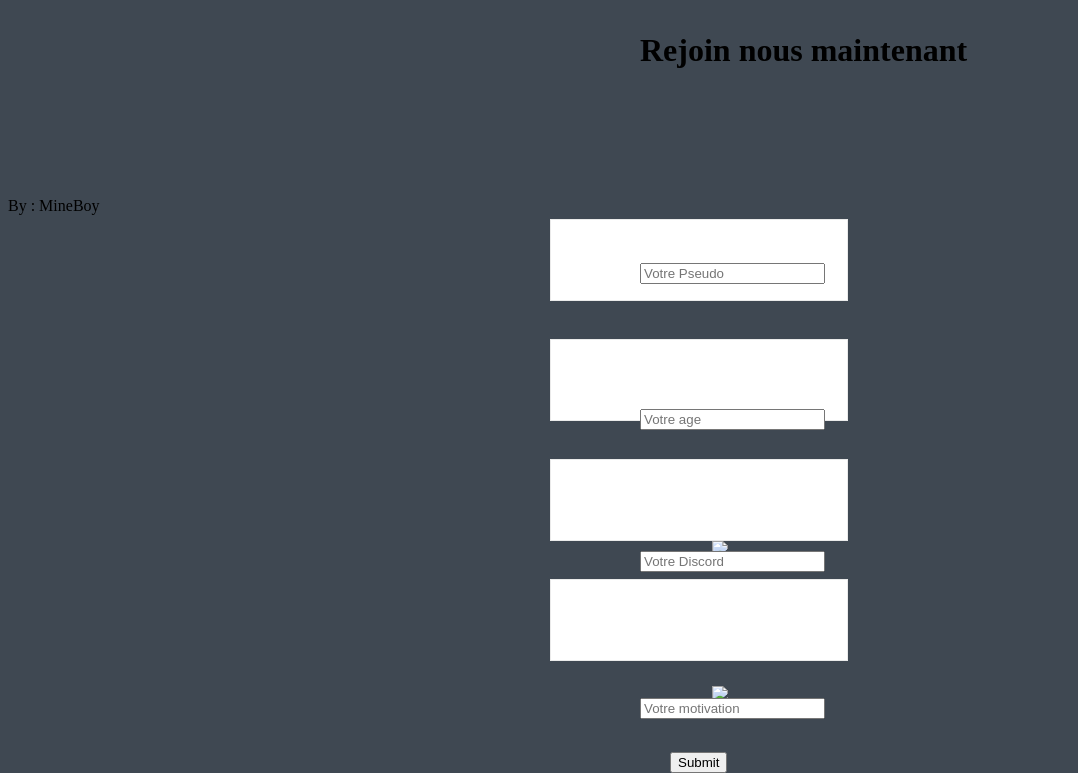
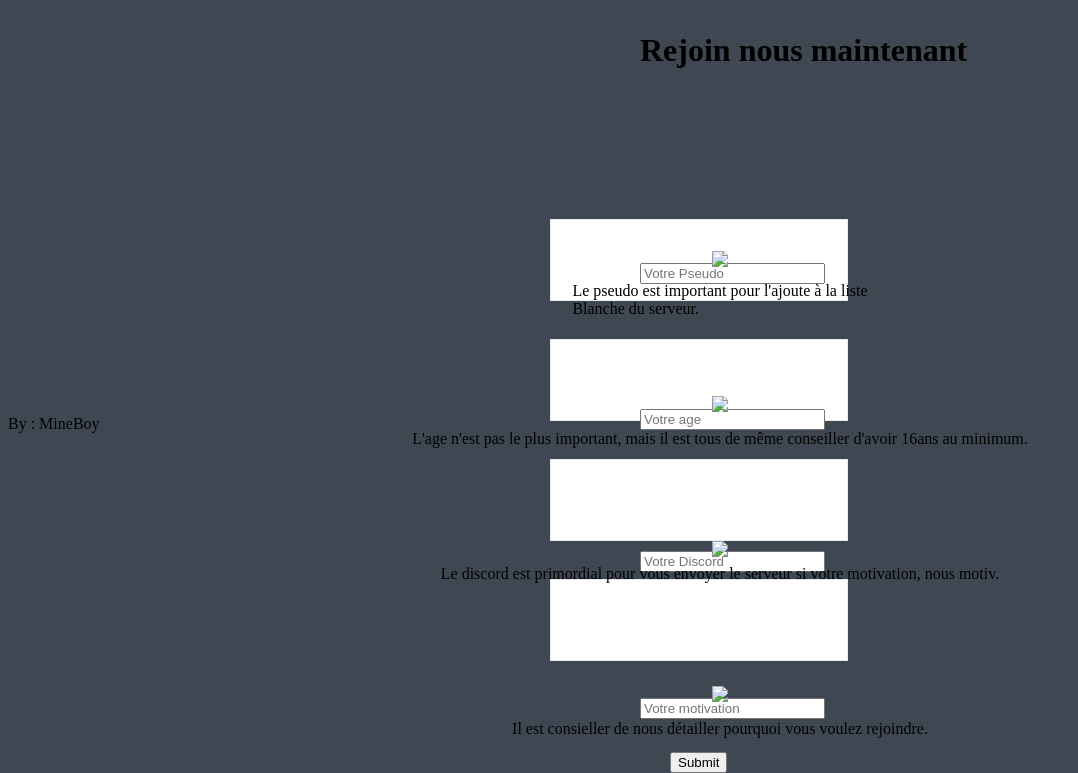
Before and after one commit to MineBoyFR/WebSurvie, a PHP site: page /Home.php in a window 1280 px wide. Shown: the part 261-1034 px from the top of the page, without its empty margins (0-1078 px from the left). Run offline with PHP 8.4, Linux system fonts and the light colour scheme.

Commit message:
V0.0.5,9
Add text recruitment

```diff
--- a/Home.php
+++ b/Home.php
@@ -54,6 +54,20 @@
             ?>
         </div>
     </article>
+    <article class="text"> <!--text no official-->
+        <div id="text1">
+            <p>Le pseudo est important pour l'ajoute à la liste <br>Blanche du serveur.</p>
+        </div>
+        <div id="text2">
+            <p>L'age n'est pas le plus important, mais il est tous de même conseiller d'avoir 16ans au minimum.</p>
+        </div>
+        <div id="text3">
+            <p>Le discord est primordial pour vous envoyer le serveur si votre motivation, nous motiv.</p>
+        </div>
+        <div id="text4">
+            <p>Il est consieller de nous détailler pourquoi vous voulez rejoindre.</p>
+        </div>
+    </article>
 </section>
 <footer>
     <p>By : MineBoy</p>
--- a/homeStyle.css
+++ b/homeStyle.css
@@ -114,11 +114,47 @@ html {
     align-items: center;
 }
 
+.text {
+    display: flex;
+    flex-direction: column;
+    align-items: center;
+}
+
+#text1 {
+    z-index: 1;
+    position: relative;
+    top: 85px;
+    left: 80px;
+
+}
+
+#text2 {
+    z-index: 1;
+    position: relative;
+    top: 165px;
+    left: 80px;
+}
+
+#text3 {
+    z-index: 1;
+    position: relative;
+    top: 250px;
+    left: 80px;
+}
+
+#text4 {
+    z-index: 1;
+    position: relative;
+    top: 355px;
+    left: 80px;
+}
+
 #logo1 {
     position: absolute;
     position: relative;
     top: 150px;
     left: 80px;
+    z-index: 1;
 }
 
 #logo2 {
@@ -126,6 +162,7 @@ html {
     position: relative;
     top: 275px;
     left: 80px;
+    z-index: 1;
 }
 
 #logo3 {
@@ -133,6 +170,7 @@ html {
     position: relative;
     top: 400px;
     left: 80px;
+    z-index: 1;
 }
 
 #logo4 {
@@ -140,6 +178,7 @@ html {
     position: relative;
     top: 525px;
     left: 80px;
+    z-index: 1;
 }
 
 /*-Bas de page-*/
```
